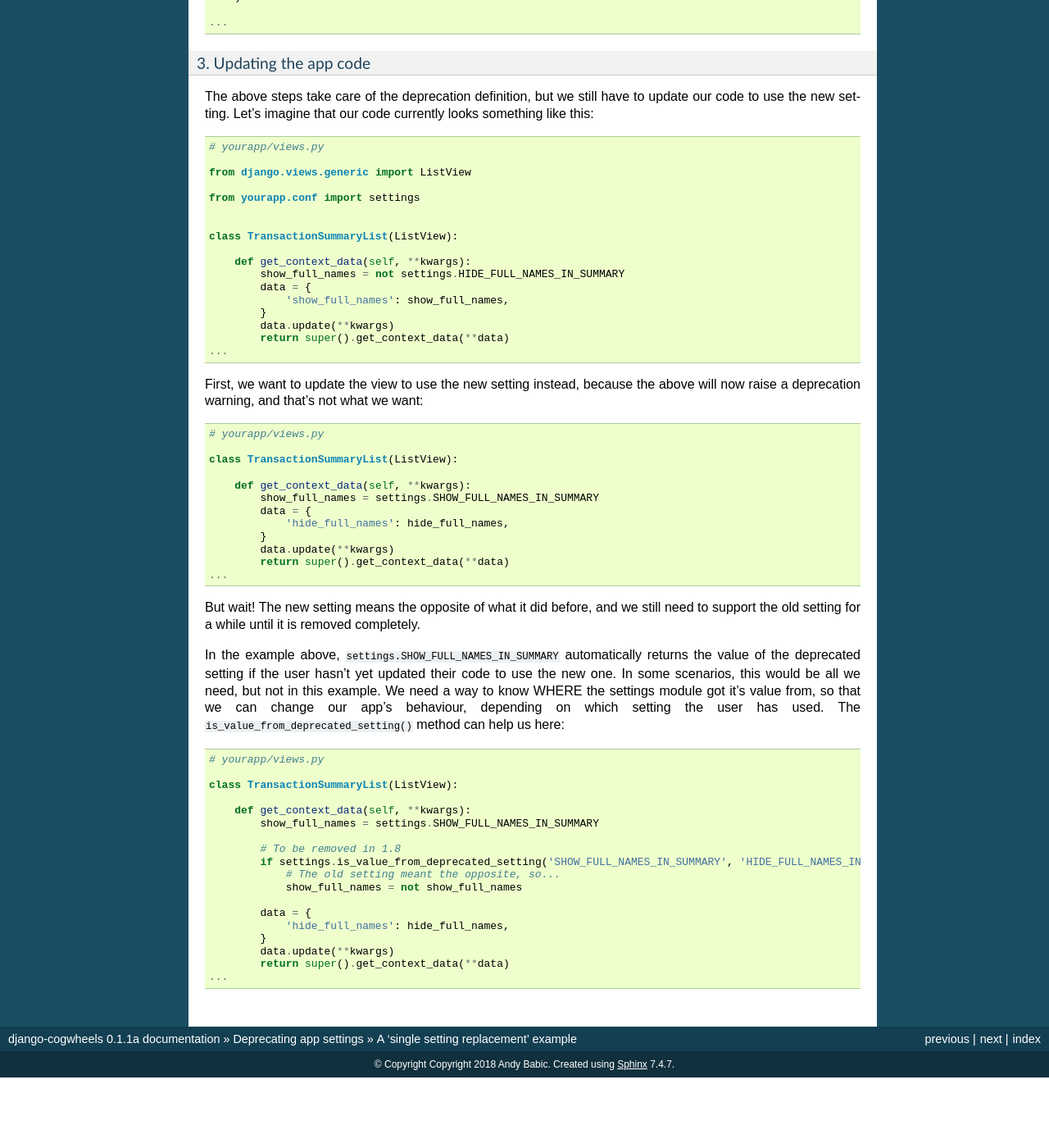
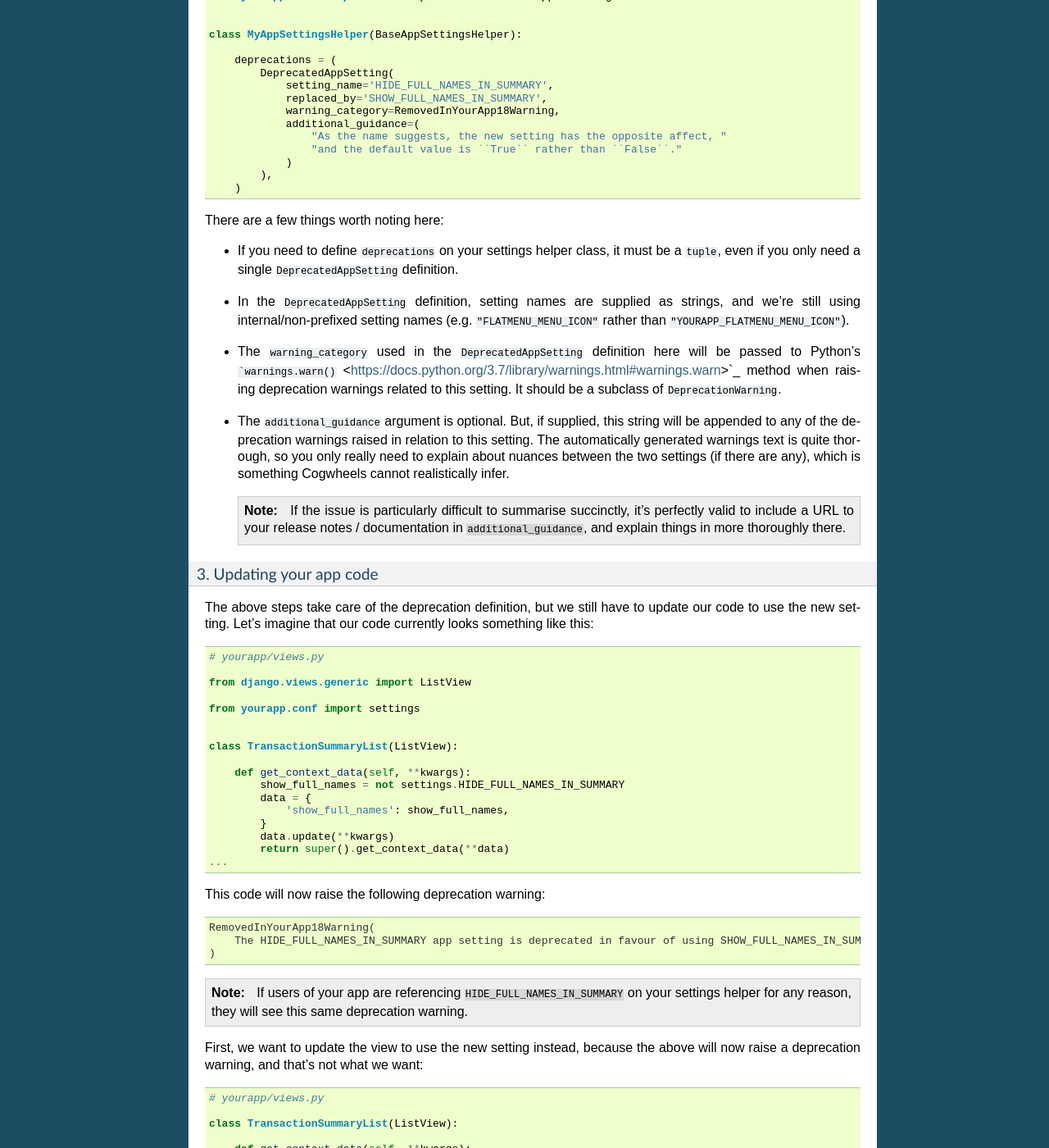
Before and after one commit to ababic/django-cogwheels, a Sphinx documentation site: the page built from docs/source/deprecating-app-settings/single-replacement-example.rst, in a window 1280 px wide and 1400 px high, scrolled down 1884 px. Shown: the whole window at 82% size. Built offline with Sphinx 7.4.7, drawn with Linux system fonts in a browser that asks for light colours; before the commit the page ends 3198 px from its top, so only the background shows below that; some of the changed text lies outside the part shown.

Commit message:
Improve rename and single-replacement deprecation docs

````diff
--- a/docs/source/deprecating-app-settings/single-replacement-example.rst
+++ b/docs/source/deprecating-app-settings/single-replacement-example.rst
@@ -28,6 +28,12 @@
     SHOW_FAILED_PAYMENTS_IN_SUMMARY = True
     SHOW_GRAPHS_ON_DASHBOARD = True
 
+    # --------------
+    # Other settings
+    # --------------
+
+    ...
+
 For the sake of consistency, you'd like to rename HIDE_FULL_NAMES_IN_SUMMARY to SHOW_FULL_NAMES_IN_SUMMARY, and give it a value of ``True`` by default.
 
 
@@ -55,7 +61,6 @@
 
 First, we'll add a setting using the new name to ``defaults.py``. We also want to mark the existing settings in ``defaults.py`` in some way, to help us remember that they are deprecated. Our updated ``defaults.py`` module should look something like this:
 
-
 .. code-block:: python
 
     # yourapp/conf/defaults.py
@@ -67,6 +72,12 @@
     SHOW_FULL_NAMES_IN_SUMMARY = True  # I'm new!
     SHOW_FAILED_PAYMENTS_IN_SUMMARY = True
     SHOW_GRAPHS_ON_DASHBOARD = True
+
+    # --------------
+    # Other settings
+    # --------------
+
+    ...
 
     # -------------------
     # Deprecated settings
@@ -80,7 +91,6 @@
 ~~~~~~~~~~~~~~~~~~~~~~~~~~~~
 
 Next, we'll update the settings helper definition for our app, so that it knows how to handle requests for setting values:
-
 
 .. code-block:: python
 
@@ -96,22 +106,29 @@
             DeprecatedAppSetting(
                 setting_name='HIDE_FULL_NAMES_IN_SUMMARY',
                 replaced_by='SHOW_FULL_NAMES_IN_SUMMARY',
-                warning_category=RemovedInYourApp18Warning, # use this class when raising deprecation warnings,
+                warning_category=RemovedInYourApp18Warning,
                 additional_guidance=(
-                    "As the name suggests, the new setting has completely the opposite effect that it did before, "
+                    "As the name suggests, the new setting has the opposite affect, "
                     "and the default value is ``True`` rather than ``False``."
                 )
             ),
         )
 
-    ...
+There are a few things worth noting here:
+
+-   If you need to define ``deprecations`` on your settings helper class, it must be a ``tuple``, even if you only need a single ``DeprecatedAppSetting`` definition.
+-   In the ``DeprecatedAppSetting`` definition, setting names are supplied as strings, and we're still using internal/non-prefixed setting names (e.g. ``"FLATMENU_MENU_ICON"`` rather than ``"YOURAPP_FLATMENU_MENU_ICON"``).
+-   The ``warning_category`` used in the ``DeprecatedAppSetting`` definition here will be passed to Python's ```warnings.warn()`` <https://docs.python.org/3.7/library/warnings.html#warnings.warn>`_ method when raising deprecation warnings related to this setting. It should be a subclass of ``DeprecationWarning``.
+-   The ``additional_guidance`` argument is optional. But, if supplied, this string will be appended to any of the deprecation warnings raised in relation to this setting. The automatically generated warnings text is quite thorough, so you only really need to explain about nuances between the two settings (if there are any), which is something  Cogwheels cannot realistically infer.
+
+    .. NOTE::
+        If the issue is particularly difficult to summarise succinctly, it's perfectly valid to include a URL to your release notes / documentation in ``additional_guidance``, and explain things in more thoroughly there.
 
 
-3. Updating the app code
-~~~~~~~~~~~~~~~~~~~~~~~~
+3. Updating your app code
+~~~~~~~~~~~~~~~~~~~~~~~~~
 
 The above steps take care of the deprecation definition, but we still have to update our code to use the new setting. Let's imagine that our code currently looks something like this:
-
 
 .. code-block:: python
 
@@ -133,6 +150,16 @@
             return super().get_context_data(**data)
     ...
 
+This code will now raise the following deprecation warning:
+
+.. code-block:: console
+
+    RemovedInYourApp18Warning(
+        The HIDE_FULL_NAMES_IN_SUMMARY app setting is deprecated in favour of using SHOW_FULL_NAMES_IN_SUMMARY. Please update your code to use 'settings.SHOW_FULL_NAMES_IN_SUMMARY' instead, as continuing to reference 'settings.HIDE_FULL_NAMES_IN_SUMMARY' will raise an AttributeError when support is removed in two versions time. As the name suggests, the new setting has the opposite affect, and the default value is ``True`` rather than ``False``.",
+    )
+
+.. NOTE:: If users of your app are referencing ``HIDE_FULL_NAMES_IN_SUMMARY`` on your settings helper for any reason, they will see this same deprecation warning.
+
 First, we want to update the view to use the new setting instead, because the above will now raise a deprecation warning, and that's not what we want:
 
 .. code-block:: python
@@ -151,9 +178,9 @@
     ...
 
 
-But wait! The new setting means the opposite of what it did before, and we still need to support the old setting for a while until it is removed completely.
+``settings.SHOW_FULL_NAMES_IN_SUMMARY`` will automatically return the value of the deprecated setting if the user hasn't yet updated their code to use the new one. In some scenarios, this is all that is required, but obviously more must be done in our case, as the old and new settings have completely opposite meanings. We to know where the settings module got it's value from, so that we can change our app's behaviour accordingly.
 
-In the example above, ``settings.SHOW_FULL_NAMES_IN_SUMMARY`` automatically returns the value of the deprecated setting if the user hasn't yet updated their code to use the new one. In some scenarios, this would be all we need, but not in this example. We need a way to know WHERE the settings module got it's value from, so that we can change our app's behaviour, depending on which setting the user has used. The ``is_value_from_deprecated_setting()`` method can help us here:
+The ``is_value_from_deprecated_setting()`` method can help us here:
 
 .. code-block:: python
 
@@ -164,7 +191,7 @@
         def get_context_data(self, **kwargs):
             show_full_names = settings.SHOW_FULL_NAMES_IN_SUMMARY
 
-            # To be removed in 1.8
+            # TODO: Remove in v1.8
             if settings.is_value_from_deprecated_setting('SHOW_FULL_NAMES_IN_SUMMARY', 'HIDE_FULL_NAMES_IN_SUMMARY'):
                 # The old setting meant the opposite, so...
                 show_full_names = not show_full_names
@@ -174,4 +201,72 @@
             }
             data.update(**kwargs)
             return super().get_context_data(**data)
-    ...
+
+
+4. Updating your documentation
+~~~~~~~~~~~~~~~~~~~~~~~~~~~~~~
+
+Raising a deprecation warning with Python is certainly helpful, but you'll also want to update your documentation to reflect the new changes, by:
+
+1.  Mentioning the deprecation in the ``1.6`` release notes.
+2.  Adding an entry for the new setting to the "Settings reference", and updating any references to the old setting entry to the new one.
+3.  Updating the entry for the existing setting in the "Settings reference", using Sphinx's `deprecated directive <http://www.sphinx-doc.org/en/stable/markup/para.html#directive-deprecated>`_ to mark the old setting as deprecated. For example::
+
+        .. deprecated:: 1.6
+            Use :ref:`YOURAPP_HIDE_FULL_NAMES_IN_SUMMARY` instead.
+
+
+In version ``1.7``
+------------------
+
+Provided you are defining and using custom deprecation warnings within your app (using the approach outlined in: :doc:`using-custom-warning-classes`), and cycle those warnings for this release, no further changes should be needed in regards to this specific deprecation. The message text for any warnings raised in relation to this setting should change automatically to read 'in the next version' instead of 'in two versions time'.
+
+
+In version ``1.8``
+------------------
+
+We're finally ready to remove support for the old setting (YEY!), so the following steps should be taken:
+
+1.  Remove the default value for the old setting from ``defaults.py``
+
+    .. code-block:: python
+
+        # yourapp/conf/defaults.py
+
+        # -------------------
+        # Admin / UI settings
+        # -------------------
+
+        SHOW_FULL_NAMES_IN_SUMMARY = True  # I'm new!
+        SHOW_FAILED_PAYMENTS_IN_SUMMARY = True
+        SHOW_GRAPHS_ON_DASHBOARD = True
+
+        # --------------
+        # Other settings
+        # --------------
+
+        ...
+
+        # -------------------
+        # Deprecated settings
+        # -------------------
+        # These need to stick around until support is dropped completely
+
+        HIDE_FULL_NAMES_IN_SUMMARY = False  # REMOVE THIS LINE!
+
+2. Remove the deprecation definition from your setting helper class in ``settings.py``
+
+    .. code-block:: python
+
+        # yourapp/conf/settings.py
+
+        from cogwheels import BaseAppSettingsHelper
+
+
+        class MyAppSettingsHelper(BaseAppSettingsHelper):
+
+            deprecations = ()
+
+3. Announce the breaking change in the version ``1.8`` release notes.
+
+4. Remove the entry for the old setting from the "Settings reference" page of the documentation.
````
Also changed, not shown: docs/source/deprecating-app-settings/rename-example.rst (+28 -16 lines).
